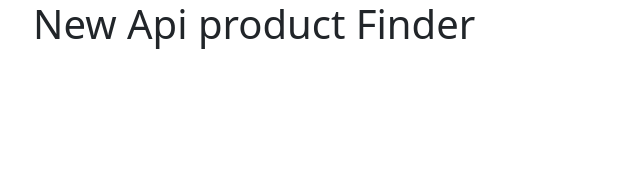
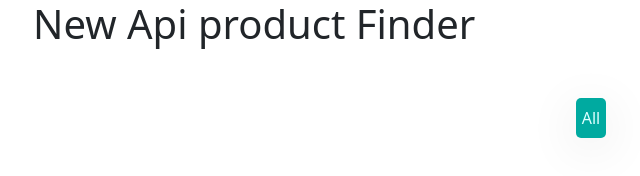
Before and after one commit to BekirLee/API-Searcher, a plain HTML site: page index.html in a window 1280 px wide. Shown: the whole page, without its empty margins (49-689 px from the left). Drawn offline with nearby package versions, Linux system fonts and the light colour scheme; no server answers.

Commit message:
codes for filter side

```diff
--- a/app.js
+++ b/app.js
@@ -44,7 +44,6 @@ function getProducts() {
                     <button>Add to cart</button>
                 </div>
             </div>
-
                 `
             })
         ))
@@ -55,10 +54,18 @@ function getProducts() {
 function getCategory(categoryProducts) {
     let getCategories = categoryProducts.textContent.trim();
     // console.log(categoryProducts.innerHTML.trim())
-    fetch(`https://fakestoreapi.com/products/category/${getCategories}`)
+    if (getCategories == 'All') {
+        // getCategories = '/';
+        console.log(getCategories)
+    }
+    else {
+        getCategories = `category/${getCategories}`;
+    }
+
+    fetch(`https://fakestoreapi.com/products/${getCategories}`)
         .then(res => res.json())
         .then(products => {
-            allProducts.innerHTML = ' ';
+            allProducts.innerHTML = '';
             products.forEach(product => {
 
                 const { image, title, price } = product;
--- a/index.html
+++ b/index.html
@@ -18,9 +18,9 @@
 
         <h1>New Api product Finder </h1>
         <div class="filters">
-            <!-- <button class="filterBtn">
-                <span>Home</span>
-            </button> -->
+            <button class="filterBtn" onclick="getCategory(this)">
+                <span>All</span>
+            </button>
 
         </div>
         <div class="products">
```
